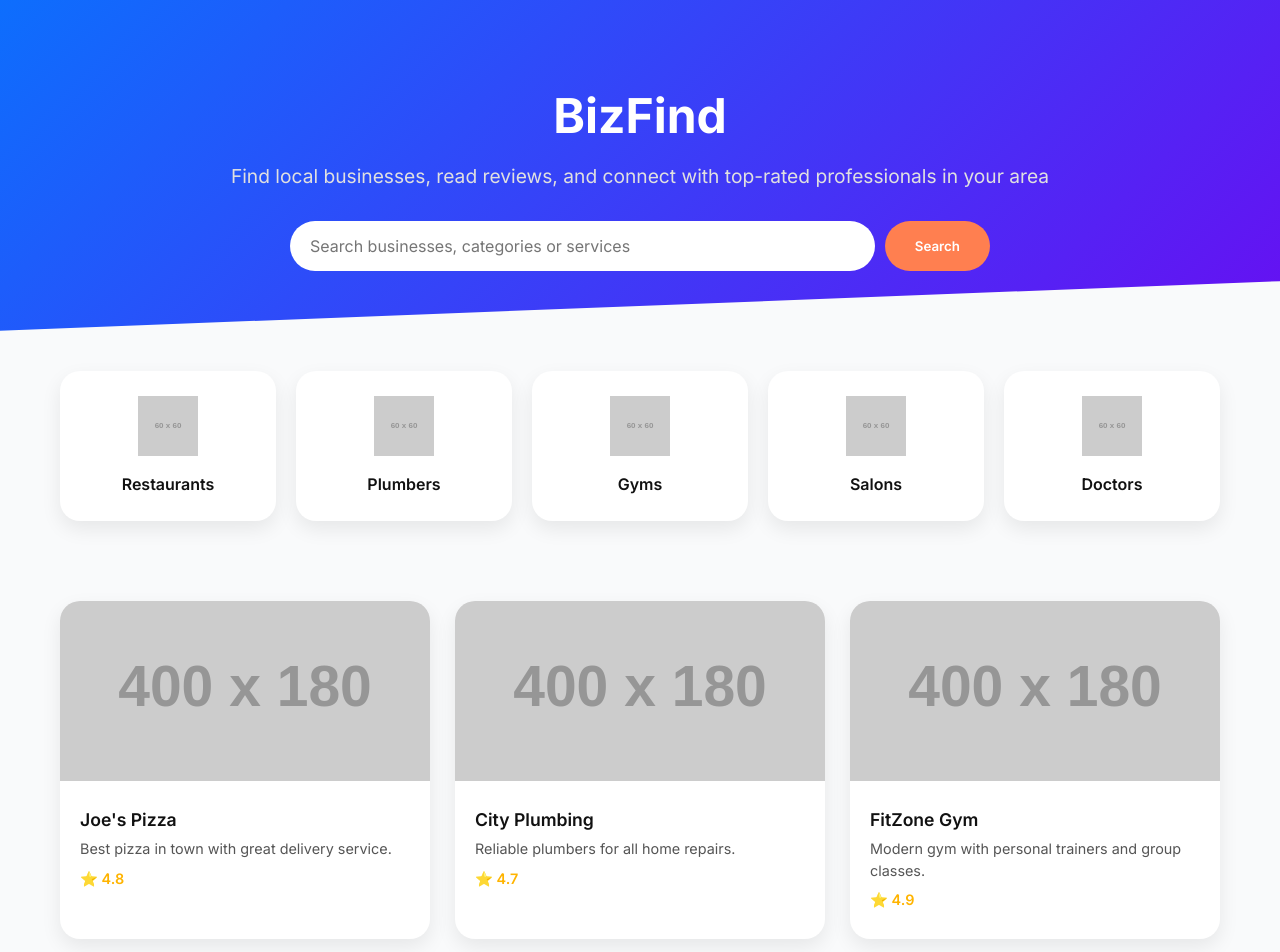
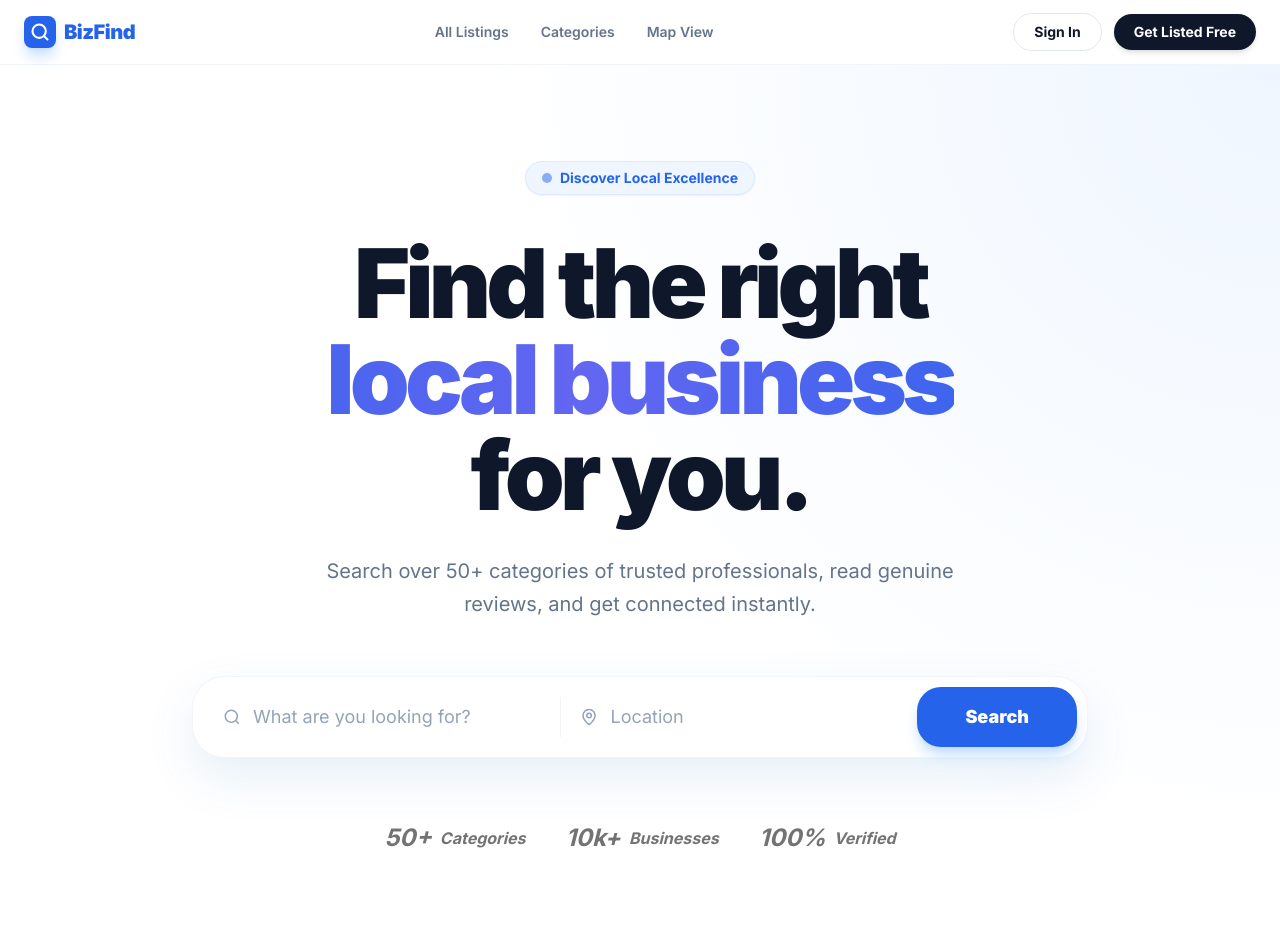
Before and after one commit to ramzanmuhammadumer233-prog/bizfind, a plain HTML site: page index.html in a window 1280 px wide. Shown: the top 952 px of the page. Drawn offline with nearby package versions, Linux system fonts and the light colour scheme; placeholder pictures from the web are drawn by us.

Commit message:
Update index.html

```diff
--- a/index.html
+++ b/index.html
@@ -1,122 +1,106 @@
 <!DOCTYPE html>
 <html lang="en">
 <head>
-<meta charset="UTF-8">
-<meta name="viewport" content="width=device-width, initial-scale=1.0">
-<title>BizFind — Local Business Directory</title>
-<link rel="icon" href="favicon.svg" type="image/svg+xml">
-<style>
-  @import url('https://fonts.googleapis.com/css2?family=Inter:wght@400;600;700&display=swap');
+    <meta charset="UTF-8">
+    <meta name="viewport" content="width=device-width, initial-scale=1.0">
+    <title>BizFind — The Ultimate Local Business Directory</title>
+    <script src="https://cdn.tailwindcss.com"></script>
+    <script>
+        tailwind.config = {
+            theme: {
+                extend: {
+                    colors: {
+                        primary: '#3b82f6',
+                        secondary: '#6366f1',
+                    },
+                    animation: {
+                        'gradient-x': 'gradient-x 8s ease infinite',
+                    },
+                    keyframes: {
+                        'gradient-x': {
+                            '0%, 100%': { 'background-size': '200% 200%', 'background-position': 'left center' },
+                            '50%': { 'background-size': '200% 200%', 'background-position': 'right center' }
+                        }
+                    }
+                }
+            }
+        }
+    </script>
+    <style>
+        @import url('https://fonts.googleapis.com/css2?family=Inter:wght@400;600;700;900&display=swap');
+        body { font-family: 'Inter', sans-serif; }
+    </style>
+</head>
+<body class="bg-white text-slate-900 selection:bg-blue-100">
 
-  *{box-sizing:border-box;margin:0;padding:0;font-family:'Inter',sans-serif;}
-  body{background:#f9fafb;color:#111;line-height:1.5;}
+    <header class="sticky top-0 z-50 w-full bg-white/80 backdrop-blur-md border-b border-slate-100">
+        <div class="container mx-auto px-6 h-16 flex items-center justify-between">
+            <div class="flex items-center gap-2">
+                <div class="bg-blue-600 p-1.5 rounded-lg text-white shadow-lg shadow-blue-200">
+                    <svg xmlns="http://www.w3.org/2000/svg" width="20" height="20" viewBox="0 0 24 24" fill="none" stroke="currentColor" stroke-width="2.5" stroke-linecap="round" stroke-linejoin="round"><circle cx="11" cy="11" r="8"></circle><path d="m21 21-4.3-4.3"></path></svg>
+                </div>
+                <span class="text-xl font-black tracking-tight text-blue-600">BizFind</span>
+            </div>
 
-  header{
-    background: linear-gradient(135deg,#0d6efd,#6610f2);
-    color:white;
-    padding:80px 20px 60px;
-    text-align:center;
-    clip-path: polygon(0 0,100% 0,100% 85%,0 100%);
-  }
-  header h1{font-size:3rem;font-weight:700;margin-bottom:10px;}
-  header p{font-size:1.2rem;color:#e0e0e0;margin-bottom:30px;}
+            <nav class="hidden md:flex gap-8 text-sm font-semibold text-slate-500">
+                <a href="#" class="hover:text-blue-600 transition-colors">All Listings</a>
+                <a href="#" class="hover:text-blue-600 transition-colors">Categories</a>
+                <a href="#" class="hover:text-blue-600 transition-colors">Map View</a>
+            </nav>
 
-  .search-bar{max-width:700px;margin:0 auto;display:flex;gap:10px;}
-  .search-bar input{flex:1;padding:15px 20px;font-size:1rem;border-radius:50px;border:none;outline:none;}
-  .search-bar button{padding:15px 30px;font-weight:600;border-radius:50px;border:none;background:#ff7f50;color:white;cursor:pointer;transition:0.2s;}
-  .search-bar button:hover{opacity:0.9;}
+            <div class="flex items-center gap-3">
+                <button class="px-5 py-2 text-sm font-bold border border-slate-200 rounded-full hover:bg-slate-50 transition">Sign In</button>
+                <button class="px-5 py-2 text-sm font-bold bg-slate-900 text-white rounded-full hover:bg-slate-800 transition shadow-md">Get Listed Free</button>
+            </div>
+        </div>
+    </header>
 
-  .categories{display:grid;grid-template-columns:repeat(auto-fit,minmax(130px,1fr));gap:20px;padding:40px 20px;max-width:1200px;margin:0 auto;}
-  .category-card{background:white;border-radius:20px;padding:25px;text-align:center;box-shadow:0 8px 20px rgba(0,0,0,0.08);transition:transform 0.3s;}
-  .category-card:hover{transform:translateY(-8px);}
-  .category-card img{width:60px;height:60px;margin-bottom:10px;}
-  .category-card h3{font-size:1rem;font-weight:600;}
+    <main>
+        <section class="relative pt-24 pb-32 overflow-hidden bg-[radial-gradient(circle_at_top_right,_var(--tw-gradient-stops))] from-blue-50 via-white to-white">
+            <div class="container mx-auto px-6 text-center">
 
-  .business-list{display:grid;grid-template-columns:repeat(auto-fit,minmax(280px,1fr));gap:25px;padding:40px 20px;max-width:1200px;margin:0 auto;}
-  .business-card{background:white;border-radius:20px;overflow:hidden;box-shadow:0 8px 20px rgba(0,0,0,0.08);transition:transform 0.3s;cursor:pointer;}
-  .business-card:hover{transform:translateY(-8px);}
-  .business-card img{width:100%;height:180px;object-fit:cover;}
-  .card-content{padding:20px;}
-  .card-content h4{font-size:1.1rem;font-weight:600;margin-bottom:5px;}
-  .card-content p{font-size:0.9rem;color:#555;margin-bottom:8px;}
-  .card-content .rating{color:#ffb400;font-weight:600;}
+                <div class="inline-flex items-center rounded-full bg-blue-50 border border-blue-100 px-4 py-1.5 text-sm font-bold text-blue-600 mb-10 shadow-sm">
+                    <span class="w-2.5 h-2.5 rounded-full bg-blue-600 mr-2 animate-pulse"></span>
+                    Discover Local Excellence
+                </div>
 
-  footer{background:#111;color:white;text-align:center;padding:25px 20px;margin-top:40px;}
-  footer a{color:#ff7f50;text-decoration:none;}
-</style>
-</head>
-<body>
+                <h1 class="text-6xl md:text-8xl font-black tracking-tighter mb-8 leading-[0.9]">
+                    Find the right <br>
+                    <span class="text-transparent bg-clip-text bg-gradient-to-r from-blue-600 via-indigo-500 to-blue-600 animate-gradient-x">local business</span><br>
+                    for you.
+                </h1>
 
-<header>
-  <h1>BizFind</h1>
-  <p>Find local businesses, read reviews, and connect with top-rated professionals in your area</p>
-  <div class="search-bar">
-    <input type="text" placeholder="Search businesses, categories or services">
-    <button>Search</button>
-  </div>
-</header>
+                <p class="text-xl text-slate-500 max-w-2xl mx-auto mb-14 leading-relaxed font-medium">
+                    Search over 50+ categories of trusted professionals, read genuine reviews, and get connected instantly.
+                </p>
 
-<section class="categories">
-  <div class="category-card">
-    <img src="https://via.placeholder.com/60" alt="Restaurants">
-    <h3>Restaurants</h3>
-  </div>
-  <div class="category-card">
-    <img src="https://via.placeholder.com/60" alt="Plumbers">
-    <h3>Plumbers</h3>
-  </div>
-  <div class="category-card">
-    <img src="https://via.placeholder.com/60" alt="Gyms">
-    <h3>Gyms</h3>
-  </div>
-  <div class="category-card">
-    <img src="https://via.placeholder.com/60" alt="Salons">
-    <h3>Salons</h3>
-  </div>
-  <div class="category-card">
-    <img src="https://via.placeholder.com/60" alt="Doctors">
-    <h3>Doctors</h3>
-  </div>
-</section>
+                <div class="max-w-4xl mx-auto bg-white p-2.5 rounded-[2rem] shadow-[0_20px_50px_rgba(8,_112,_184,_0.1)] border border-slate-100 flex flex-col md:flex-row items-center group transition-all hover:shadow-[0_20px_50px_rgba(8,_112,_184,_0.2)]">
+                    <div class="flex items-center w-full px-5 py-3 gap-3">
+                        <svg class="text-slate-400" xmlns="http://www.w3.org/2000/svg" width="20" height="20" viewBox="0 0 24 24" fill="none" stroke="currentColor" stroke-width="2"><circle cx="11" cy="11" r="8"></circle><path d="m21 21-4.3-4.3"></path></svg>
+                        <input type="text" class="w-full outline-none text-lg placeholder:text-slate-400 font-medium" placeholder="What are you looking for?">
+                    </div>
 
-<section class="business-list">
-  <div class="business-card">
-    <img src="https://via.placeholder.com/400x180" alt="Joe's Pizza">
-    <div class="card-content">
-      <h4>Joe's Pizza</h4>
-      <p>Best pizza in town with great delivery service.</p>
-      <p class="rating">⭐ 4.8</p>
-    </div>
-  </div>
-  <div class="business-card">
-    <img src="https://via.placeholder.com/400x180" alt="City Plumbing">
-    <div class="card-content">
-      <h4>City Plumbing</h4>
-      <p>Reliable plumbers for all home repairs.</p>
-      <p class="rating">⭐ 4.7</p>
-    </div>
-  </div>
-  <div class="business-card">
-    <img src="https://via.placeholder.com/400x180" alt="FitZone Gym">
-    <div class="card-content">
-      <h4>FitZone Gym</h4>
-      <p>Modern gym with personal trainers and group classes.</p>
-      <p class="rating">⭐ 4.9</p>
-    </div>
-  </div>
-  <div class="business-card">
-    <img src="https://via.placeholder.com/400x180" alt="Glow Hair Salon">
-    <div class="card-content">
-      <h4>Glow Hair Salon</h4>
-      <p>Expert stylists and top-notch hair care products.</p>
-      <p class="rating">⭐ 4.8</p>
-    </div>
-  </div>
-</section>
+                    <div class="hidden md:block w-px h-10 bg-slate-100"></div>
 
-<footer>
-  <p>&copy; 2026 BizFind. All Rights Reserved. | <a href="#">Privacy Policy</a></p>
-</footer>
+                    <div class="flex items-center w-full px-5 py-3 gap-3">
+                        <svg class="text-slate-400" xmlns="http://www.w3.org/2000/svg" width="20" height="20" viewBox="0 0 24 24" fill="none" stroke="currentColor" stroke-width="2"><path d="M20 10c0 4.993-5.539 10.193-7.399 11.799a1 1 0 0 1-1.202 0C9.539 20.193 4 14.993 4 10a8 8 0 0 1 16 0"></path><circle cx="12" cy="10" r="3"></circle></svg>
+                        <input type="text" class="w-full outline-none text-lg placeholder:text-slate-400 font-medium" placeholder="Location">
+                    </div>
+
+                    <button class="w-full md:w-auto bg-blue-600 text-white px-12 py-4 rounded-[1.5rem] font-black text-lg hover:bg-blue-700 transition-all shadow-lg shadow-blue-200 active:scale-95">
+                        Search
+                    </button>
+                </div>
+
+                <div class="mt-16 flex flex-wrap justify-center gap-10 opacity-60 grayscale hover:grayscale-0 transition-all duration-500">
+                    <div class="flex items-center gap-2 font-bold italic"><span class="text-2xl">50+</span> Categories</div>
+                    <div class="flex items-center gap-2 font-bold italic"><span class="text-2xl">10k+</span> Businesses</div>
+                    <div class="flex items-center gap-2 font-bold italic"><span class="text-2xl">100%</span> Verified</div>
+                </div>
+
+            </div>
+        </section>
+    </main>
 
 </body>
 </html>
```
